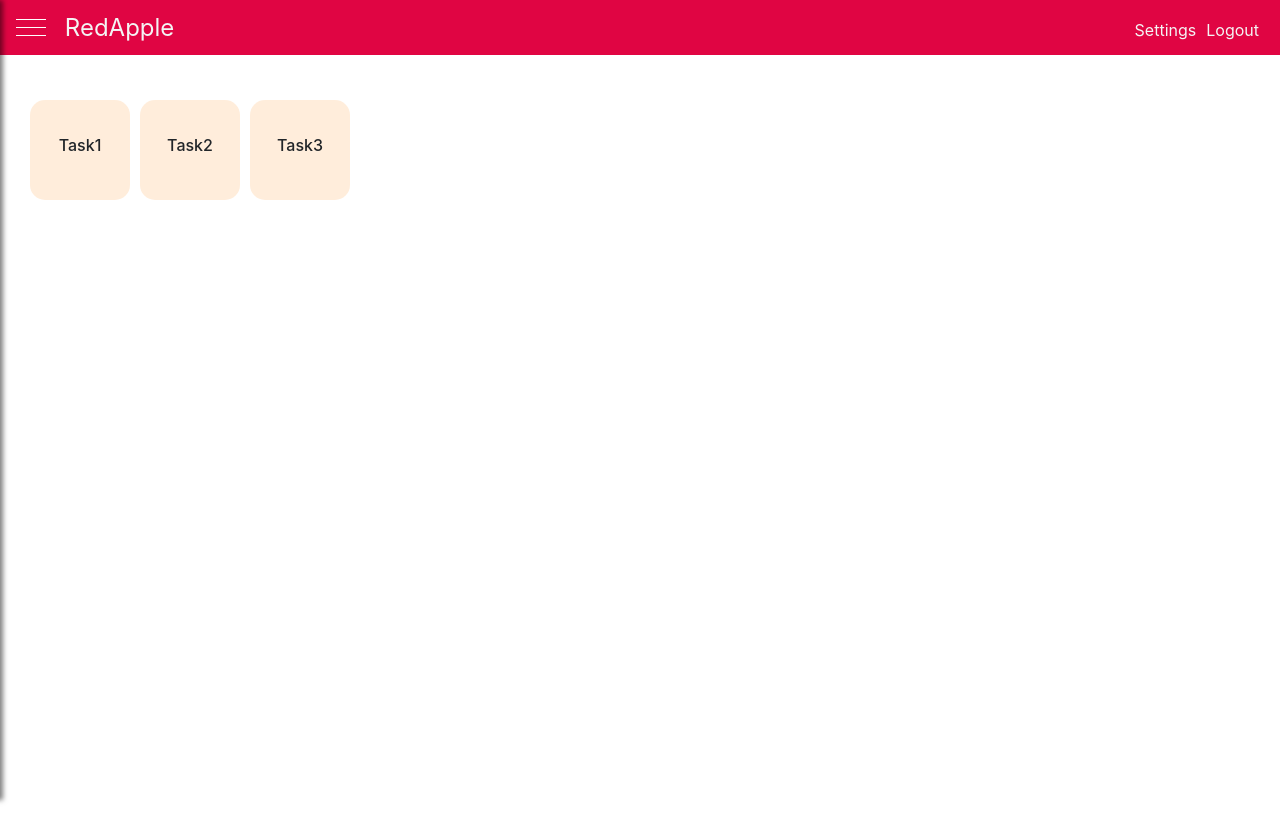
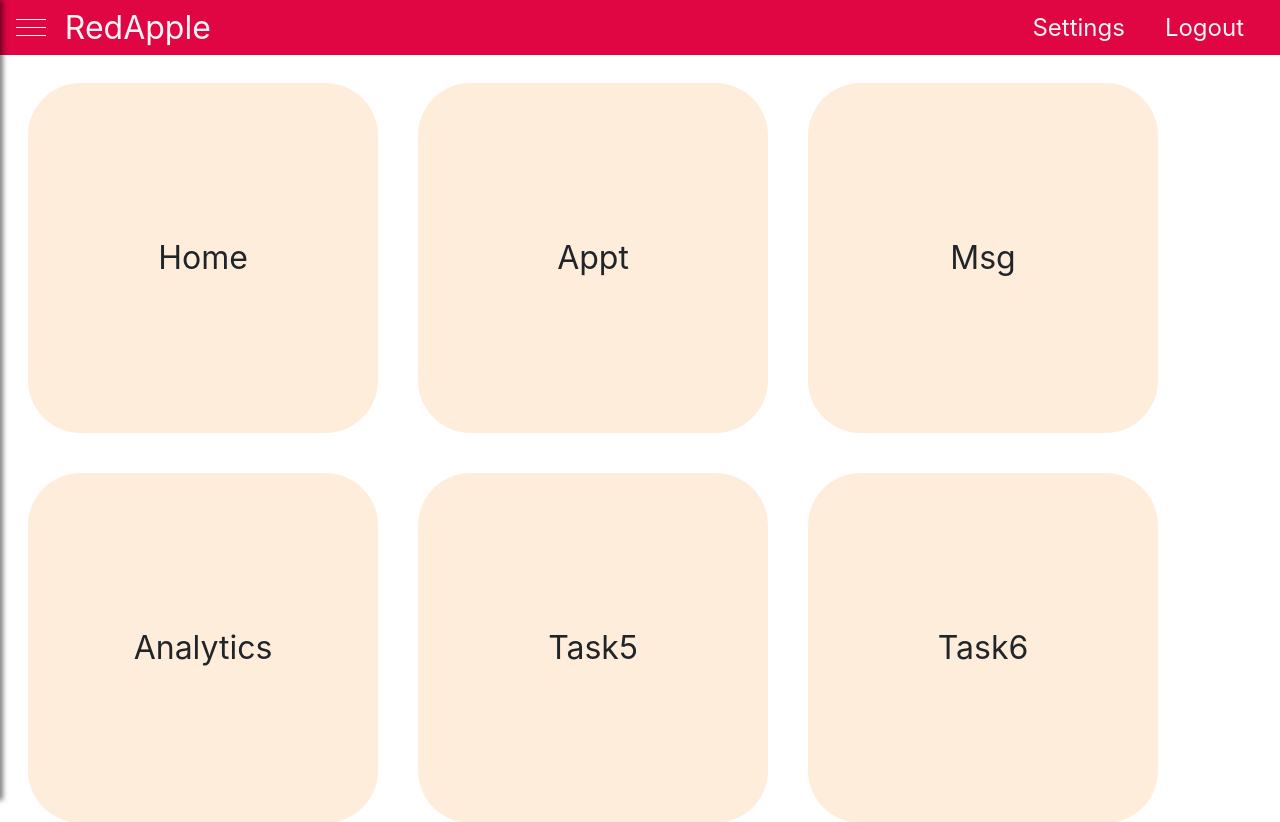
Before and after one commit to andrew-redapple/hcpView, a React (Create React App) app: page / in a window 1280 px wide. Shown: the top 822 px of the page. Built offline with nearby package versions, Linux system fonts and the light colour scheme.

Commit message:
fixed styling for task items on main screen and side nav

```diff
--- a/src/App.css
+++ b/src/App.css
@@ -16,13 +16,23 @@ html {
   display: -ms-flexbox;
   display: -webkit-flex;
   width: 100%;
-  margin-top: 40px;
-  padding-left: 25px;
+  /* margin-top: 40px; */
+  /* padding-left: 25px; */
   height: 100vh;
+  flex-wrap: wrap;
+  -webkit-flex-wrap: wrap;
+  -moz-flex-wrap: wrap;
+  align-content: flex-start;
+  margin-right: 5%;
+  margin-top: 8px;
+  margin-left: 8px;
 }
 
 @media (max-width: 768px) {
   .tasks {
+    /* width: 100%; */
+    /* height: 100vh; */
+    margin-left: 27px;
   }
 }
 
--- a/src/App.js
+++ b/src/App.js
@@ -12,40 +12,58 @@ class App extends React.Component {
     tasks: [
       {
         id: 1,
-        title: "Task1",
+        title: "Home",
         subtitle: "Task1.1",
         isComplete: true
       },
       {
         id: 2,
-        title: "Task2",
+        title: "Appt",
         subtitle: "Task2.1",
         isComplete: false
       },
       {
         id: 3,
-        title: "Task3",
+        title: "Msg",
         subtitle: "Task3.1",
         isComplete: false
+      },
+      {
+        id: 4,
+        title: "Analytics",
+        subtitle: "Task4.1",
+        isComplete: true
+      },
+      {
+        id: 5,
+        title: "Task5",
+        subtitle: "Task5.1",
+        isComplete: false
+      },
+      {
+        id: 6,
+        title: "Task6",
+        subtitle: "Task6.1",
+        isComplete: false
+      },
+      {
+        id: 7,
+        title: "Task7",
+        subtitle: "Task7.1",
+        isComplete: true
+      },
+      {
+        id: 8,
+        title: "Task8",
+        subtitle: "Task8.1",
+        isComplete: false
+      },
+      {
+        id: 9,
+        title: "Task9",
+        subtitle: "Task9.1",
+        isComplete: false
       }
-      // {
-      //   id: 3,
-      //   title: "Task4",
-      //   subtitle: "Task4.1",
-      //   isComplete: true
-      // },
-      // {
-      //   id: 4,
-      //   title: "Task5",
-      //   subtitle: "Task5.1",
-      //   isComplete: false
-      // },
-      // {
-      //   id: 5,
-      //   title: "Task6",
-      //   subtitle: "Task6.1",
-      //   isComplete: false
-      // }
     ]
   };
 
@@ -60,9 +78,10 @@ class App extends React.Component {
   backDropClickHandler = () => {
     this.setState({ sideNavOpen: false });
   };
+
   render() {
     let backDrop;
-    let tasks = this.state.tasks;
+    // let tasks = this.state.tasks;
 
     if (this.state.sideNavOpen) {
       backDrop = <BackDrop click={this.backDropClickHandler} />;
--- a/src/components/nav/sideNav/SideNav.css
+++ b/src/components/nav/sideNav/SideNav.css
@@ -4,7 +4,7 @@
   box-shadow: 3px 0px 5px rgba(0, 0, 0, 0.5);
   position: fixed;
   width: 70%;
-  max-width: 350px;
+  max-width: 500px;
   top: 0;
   left: 0;
   z-index: 200;
@@ -50,6 +50,10 @@
 
 .sideNav__profileImg {
   display: flex;
+  display: -webkit-box;
+  display: -moz-box;
+  display: -ms-flexbox;
+  display: -webkit-flex;
   flex-direction: column;
   background: #d3d3d3;
   border: solid black;
@@ -66,17 +70,36 @@
   border-radius: 15%;
   margin-top: 40px;
   margin-left: 10px;
+  flex-wrap: wrap;
+  -webkit-flex-wrap: wrap;
+  -moz-flex-wrap: wrap;
 }
 
 @media (min-width: 769px) {
   .sideNav__profileImg {
     width: 180px;
     height: 180px;
-    margin-left: 80px;
+    margin-left: 32%;
   }
 
   .sideNav__tasks {
-    margin-left: 5px;
+    margin-left: 5%;
+  }
+
+  .sideNav ul {
+    height: 710px;
+  }
+
+  .sideNav__tasks .taskItem {
+    min-width: 50px;
+    min-height: 50px;
+    width: 100px;
+    height: 100px;
+    margin: 5px;
+  }
+
+  .sideNav__tasks .taskItem__title {
+    font-size: 1rem;
   }
 }
 
@@ -88,6 +111,25 @@
   }
 
   .sideNav__tasks {
-    margin-left: 3px;
+    margin: 10%;
+  }
+
+  .sideNav__tasks .taskItem .taskItem__title {
+    font-size: 0.5rem;
+  }
+
+  .sideNav__tasks .taskItem {
+    min-width: 50px;
+    min-height: 50px;
+    width: 50px;
+    height: 50px;
+    margin: 5px;
+  }
+
+  .sideNav ul {
+    height: 270px;
   }
 }
+
+@media (min-width: 769px) {
+}
--- a/src/components/nav/sideNav/SideNav.js
+++ b/src/components/nav/sideNav/SideNav.js
@@ -1,13 +1,14 @@
 import React from "react";
 import "./SideNav.css";
 import "../../../App.css";
-import "../../tasks/Tasks.css";
+import "../../tasks/TaskItems.css";
 import TaskItems from "../../tasks/TaskItems";
 
 export default function SideNav(props) {
   let sideNavClasses = "sideNav";
-  let sideTasks;
+  // let sideTasks;
   console.log(props.show);
+
   // if sideNavOpen is true, append open to sideNav class
   if (props.show) {
     sideNavClasses = "sideNav open";
@@ -17,7 +18,7 @@ export default function SideNav(props) {
       <div className="sideNav__profileImg"></div>
       <div className="sideNav__tasks">
         {props.tasks.map(task => (
-          <TaskItems task={task} />
+          <TaskItems key={task.id} task={task} />
         ))}
       </div>
 
--- a/src/components/nav/topNav/TopNav.css
+++ b/src/components/nav/topNav/TopNav.css
@@ -25,22 +25,28 @@
 .topNav__logo a {
   color: #f4f4f4;
   text-decoration: none;
-  font-size: 1.5rem;
+  font-size: 2rem;
 }
 
 .topNav__navigation-items {
   align-items: center;
-  height: 20px;
 }
 
 .topNav__navigation-items ul {
+  display: flex;
   list-style: none;
+  margin: 0 !important;
+}
+
+.topNav__navigation-items li {
+  padding: 0 15px;
 }
 
 .topNav__navigation-items a {
   color: #f4f4f4;
   margin: 5px;
   text-decoration: none;
+  font-size: 1.5rem;
 }
 
 .topNav__navigation-items a:hover,
--- a/src/components/nav/topNav/TopNav.js
+++ b/src/components/nav/topNav/TopNav.js
@@ -17,6 +17,8 @@ export default function topNav(props) {
           <ul>
             <li>
               <a href="/">Settings</a>
+            </li>
+            <li>
               <a href="/">Logout</a>
             </li>
           </ul>
--- /dev/null
+++ b/src/components/tasks/TaskItems.css
@@ -0,0 +1,43 @@
+a {
+  color: #333;
+  text-decoration: none;
+}
+
+.taskItem {
+  background: #fdb8;
+  /* min-width: 100px;
+  min-height: 100px; */
+  width: 350px;
+  height: 350px;
+  border-radius: 15%;
+  margin: 20px;
+  display: flex;
+  display: -webkit-box;
+  display: -moz-box;
+  display: -ms-flexbox;
+  display: -webkit-flex;
+  justify-content: center;
+  align-items: center;
+  cursor: pointer;
+}
+
+.taskItem:hover {
+  background: #ffcccb;
+}
+
+.taskItem__title {
+  font-size: 2rem;
+}
+
+@media (max-width: 768px) {
+  .taskItem {
+    width: 100px;
+    height: 100px;
+    margin: 10px;
+  }
+
+  .taskItem__title {
+    font-size: 1rem;
+  }
+
+}
--- a/src/components/tasks/TaskItems.js
+++ b/src/components/tasks/TaskItems.js
@@ -1,7 +1,7 @@
 import React, { Component } from "react";
 // import { render } from "react-dom";
 // import { Container, Row, Col } from "react-bootstrap";
-import "./Tasks.css";
+import "./TaskItems.css";
 
 export class TaskItems extends Component {
   render() {
@@ -15,7 +15,7 @@ export class TaskItems extends Component {
       //     {/* </Row> */}
       // </Container>
       <div className="taskItem">
-        <h6>{this.props.task.title}</h6>
+        <div className="taskItem__title">{this.props.task.title}</div>
       </div>
     );
   }
--- a/src/components/tasks/Tasks.css
+++ /dev/null
@@ -1,24 +0,0 @@
-a {
-  color: #333;
-  text-decoration: none;
-}
-
-.taskItem {
-  background: #fdb8;
-  width: 100px;
-  height: 100px;
-  border-radius: 15%;
-  margin: 5px;
-  display: flex;
-  display: -webkit-box;
-  display: -moz-box;
-  display: -ms-flexbox;
-  display: -webkit-flex;
-  justify-content: center;
-  align-items: center;
-  cursor: pointer;
-}
-
-h6 {
-  text-align: center;
-}
--- a/src/components/tasks/Tasks.js
+++ b/src/components/tasks/Tasks.js
@@ -4,7 +4,15 @@ import TaskItems from "./TaskItems";
 
 class Tasks extends Component {
   render() {
-    return this.props.tasks.map(task => <TaskItems task={task} />);
+    console.log(window.innerWidth);
+
+    if (window.innerWidth < 400 && this.props.tasks.length > 3) {
+      console.log(this.props.tasks.length);
+      // let beginningDiv = document.createElement("div");
+    }
+    return this.props.tasks.map(task => (
+      <TaskItems key={task.id} task={task} />
+    ));
   }
 }
 
```
